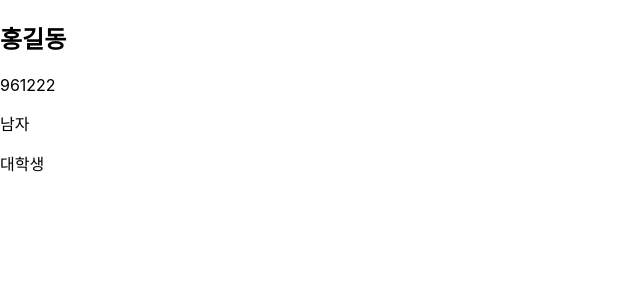
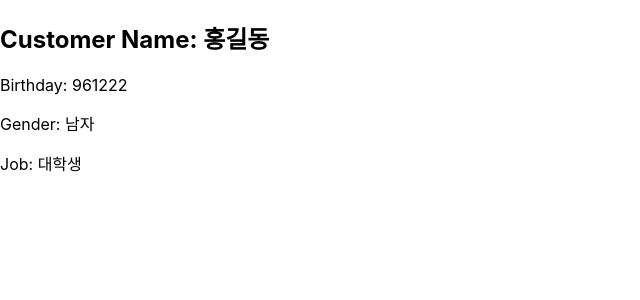
Before and after one commit to kswun99/React-Management-Tutorial, a React (Create React App) app: page / in a window 1280 px wide. Shown: the top 300 px of the page, without its empty margins (0-640 px from the left). Built offline with nearby package versions, Linux system fonts and the light colour scheme.

Commit message:
함수형컴포넌트

```diff
--- a/src/App.tsx
+++ b/src/App.tsx
@@ -3,9 +3,21 @@ import logo from "./logo.svg";
 import "./App.css";
 import Customer from "./components/Customer";
 
+const customer = {
+  name: "홍길동",
+  birthday: "961222",
+  gender: "남자",
+  job: "대학생",
+};
+
 function App() {
   return (
-    <Customer />
+    <Customer
+      name={customer.name}
+      birthday={customer.birthday}
+      gender={customer.gender}
+      job={customer.job}
+    />
     // <div className="App">
     //   <header className="App-header">
     //     <img src={logo} className="App-logo" alt="logo" />
--- a/src/components/Customer.tsx
+++ b/src/components/Customer.tsx
@@ -1,16 +1,21 @@
 import React from "react";
 
-class Customer extends React.Component {
-  render() {
-    return (
-      <div>
-        <h2>홍길동</h2>
-        <p>961222</p>
-        <p>남자</p>
-        <p>대학생</p>
-      </div>
-    );
-  }
+interface CustomerProps {
+  name: string;
+  birthday: string;
+  gender: string;
+  job: string;
 }
 
+const Customer: React.FC<CustomerProps> = ({ name, birthday, gender, job }) => {
+  return (
+    <div>
+      <h2>Customer Name: {name}</h2>
+      <p>Birthday: {birthday}</p>
+      <p>Gender: {gender}</p>
+      <p>Job: {job}</p>
+    </div>
+  );
+};
+
 export default Customer;
```
